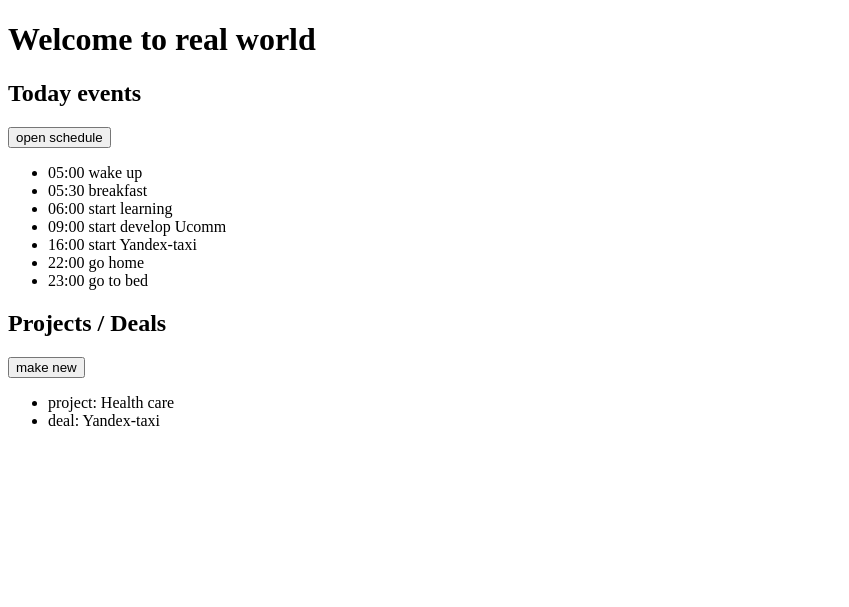
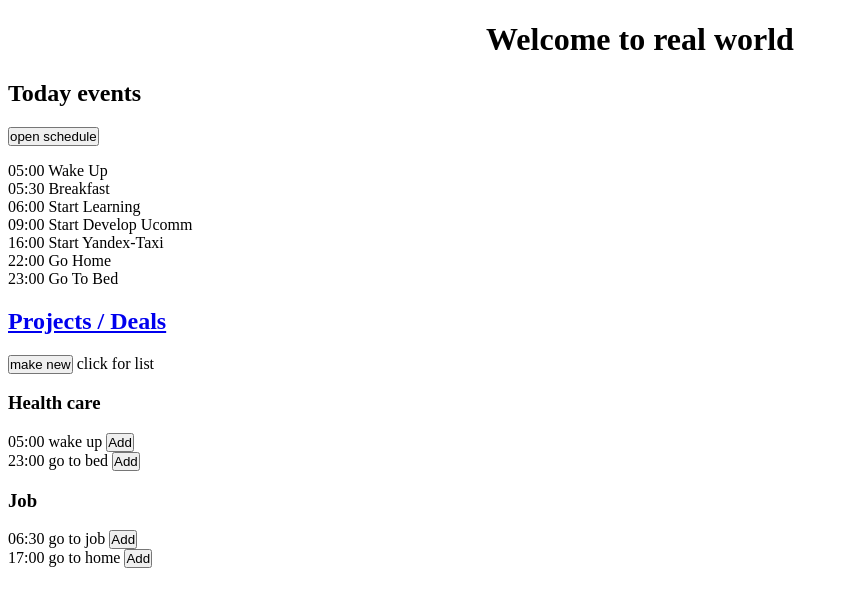
Before and after one commit to el710/packDjango, a Django app: page / in a window 1280 px wide. Shown: the top 607 px of the page, without its empty margins (0-849 px from the left). Run offline with Django 5.2, Linux system fonts and the light colour scheme.

Commit message:
check out DTL in html

```diff
--- a/Usite/Usite/settings.py
+++ b/Usite/Usite/settings.py
@@ -11,6 +11,7 @@ https://docs.djangoproject.com/en/5.1/ref/settings/
 """
 
 from pathlib import Path
+import os
 
 # Build paths inside the project like this: BASE_DIR / 'subdir'.
 BASE_DIR = Path(__file__).resolve().parent.parent
@@ -118,6 +119,10 @@ USE_TZ = True
 
 STATIC_URL = 'static/'
 
+STATICFILES_DIRS = [                            ## hard url added
+    os.path.join(BASE_DIR, 'static')
+]
+
 # Default primary key field type
 # https://docs.djangoproject.com/en/5.1/ref/settings/#default-auto-field
 
--- a/Usite/Usite/urls.py
+++ b/Usite/Usite/urls.py
@@ -17,11 +17,11 @@ Including another URLconf
 from django.contrib import admin
 from django.urls import path
 
-from Uweb.views import index , Index     ## ADD: router
+from Uweb.views import index , Index, ext_index    ## ADD: router
 
 urlpatterns = [
     path('admin/', admin.site.urls),
-    ##path('', index),               ## ADD: f-router
+    path('ext/', ext_index),               ## ADD: f-router
     path('', Index.as_view()),       ## ADD: class-method router
         ## works as:
         ## path('', TemplateView.as_view(template_name = "index.html")),       ## ADD: class-method router
--- a/Usite/Uweb/views.py
+++ b/Usite/Uweb/views.py
@@ -24,6 +24,26 @@ def index(in_request):
     """
     return render(request=in_request, template_name="index.html", context=def_context)
 
+def ext_index(in_requist):
+    def_title = "Ucomm"
+    def_welcome = "Welcome to real world"
+    def_event_list = ["05:00   wake up",
+                      "05:30   breakfast",
+                      "06:00   start learning",
+                      "09:00   start develop Ucomm",
+                      "16:00   start Yandex-taxi",
+                      "22:00   go home",
+                      "23:00   go to bed"
+                    ]
+    len_list = len(def_event_list)
+
+    def_context = {
+        "title": def_title,
+        "welcome": def_welcome,
+        "events_list": def_event_list,
+        "len_list": len_list
+    }
+    return render(in_requist, template_name="ext_index.html", context=def_context)
 
 """
     OOP way
@@ -33,10 +53,21 @@ class Index(TemplateView):
 
     def_title = "Ucomm"
     def_welcome = "Welcome to real world"
+    def_event_list = ["05:00   wake up",
+                      "05:30   breakfast",
+                      "06:00   start learning",
+                      "09:00   start develop Ucomm",
+                      "16:00   start Yandex-taxi",
+                      "22:00   go home",
+                      "23:00   go to bed"
+                    ]
+    len_list = len(def_event_list)
 
     def_context = {
         "title": def_title,
-        "welcome": def_welcome
+        "welcome": def_welcome,
+        "events_list": def_event_list,
+        "len_list": len_list
     }
 
     extra_context = def_context
--- /dev/null
+++ b/Usite/static/style.css
@@ -0,0 +1,8 @@
+* {
+    margin: 1;
+    padding: 0;
+}
+
+h1 {
+    text-align: center;
+}
--- a/Usite/templates/index.html
+++ b/Usite/templates/index.html
@@ -1,33 +1,37 @@
+{% load static %} <!-- for include static files: *jpg, *.css... -->
 <!DOCTYPE html>
 <html>
 <head>
     <meta charset="UTF-8" />
     <title>{{title}}</title>
+    <link rel="stylesheet" type="text/css" href="{% static 'style.css' %}">
 </head>
 <body>
-    <h1>{{welcome}}</h1>
+
+    <header>
+        {% block header%}
+            <h1>{{welcome}}</h1>
+        {% endblock %}
+    </header>
 
     <div>
         <h2>Today events</h2>
         <button>open schedule</button>
         <ul>
-            <li>05:00   wake up</li>
-            <li>05:30   breakfast</li>
-            <li>06:00   start learning</li>
-            <li>09:00   start develop Ucomm</li>
-            <li>16:00   start Yandex-taxi</li>
-            <li>22:00   go home</li>
-            <li>23:00   go to bed</li>
+            {% for i in events_list %}
+                <li>{{ i|title }}</li> <!--| upper, lower, floatformat:<digits after quot> -->
+            {%endfor%}
         </ul>
     </div>
+    {% block prolist%}
     <div>
-        <h2>Projects / Deals</h2>
+        <h2><a href="ext/">Projects / Deals</a></h2>
         <button>make new</button>
-        <ul>
-            <li>project: Health care</li>
-            <li>deal: Yandex-taxi</li>
-        </ul>
+        click for list
+
     </div>
+    {% endblock %}
 
+    {% include 'project.html'%}    <!-- show other html-->
 </body>
 </html>
--- /dev/null
+++ b/Usite/templates/project.html
@@ -0,0 +1,11 @@
+    <h3>Health care</h3>
+    <ul>
+        <li>05:00  wake up <button>Add</button></li>
+        <li>23:00  go to bed <button>Add</button></li>
+    </ul>
+
+    <h3>Job</h3>
+    <ul>
+        <li>06:30  go to job <button>Add</button></li>
+        <li>17:00  go to home <button>Add</button></li>
+    </ul>
```
Also changed, not shown: Usite/manage.py (+7 -1 lines), Usite/templates/ext_index.html (added, +25 -0 lines).
